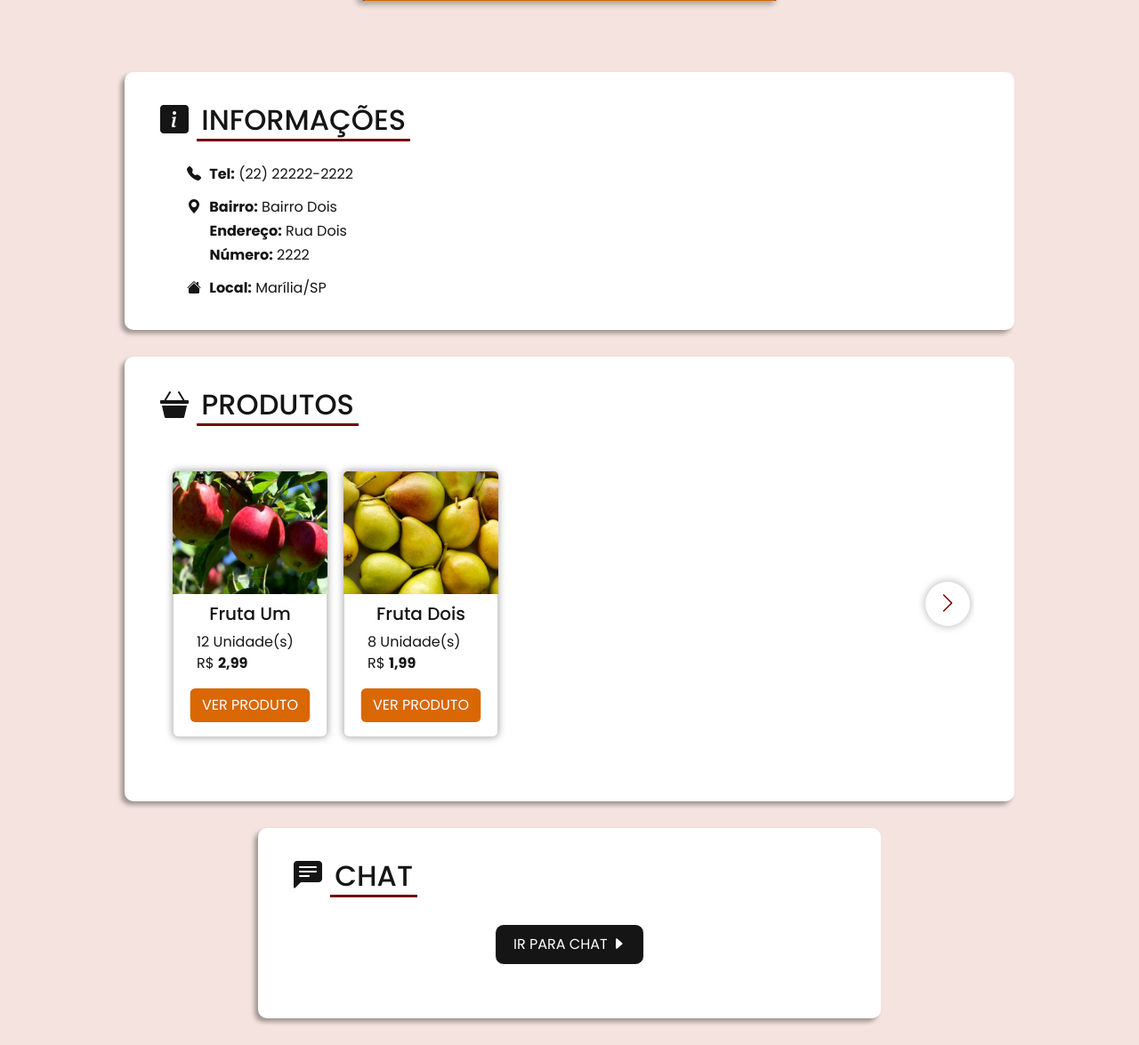
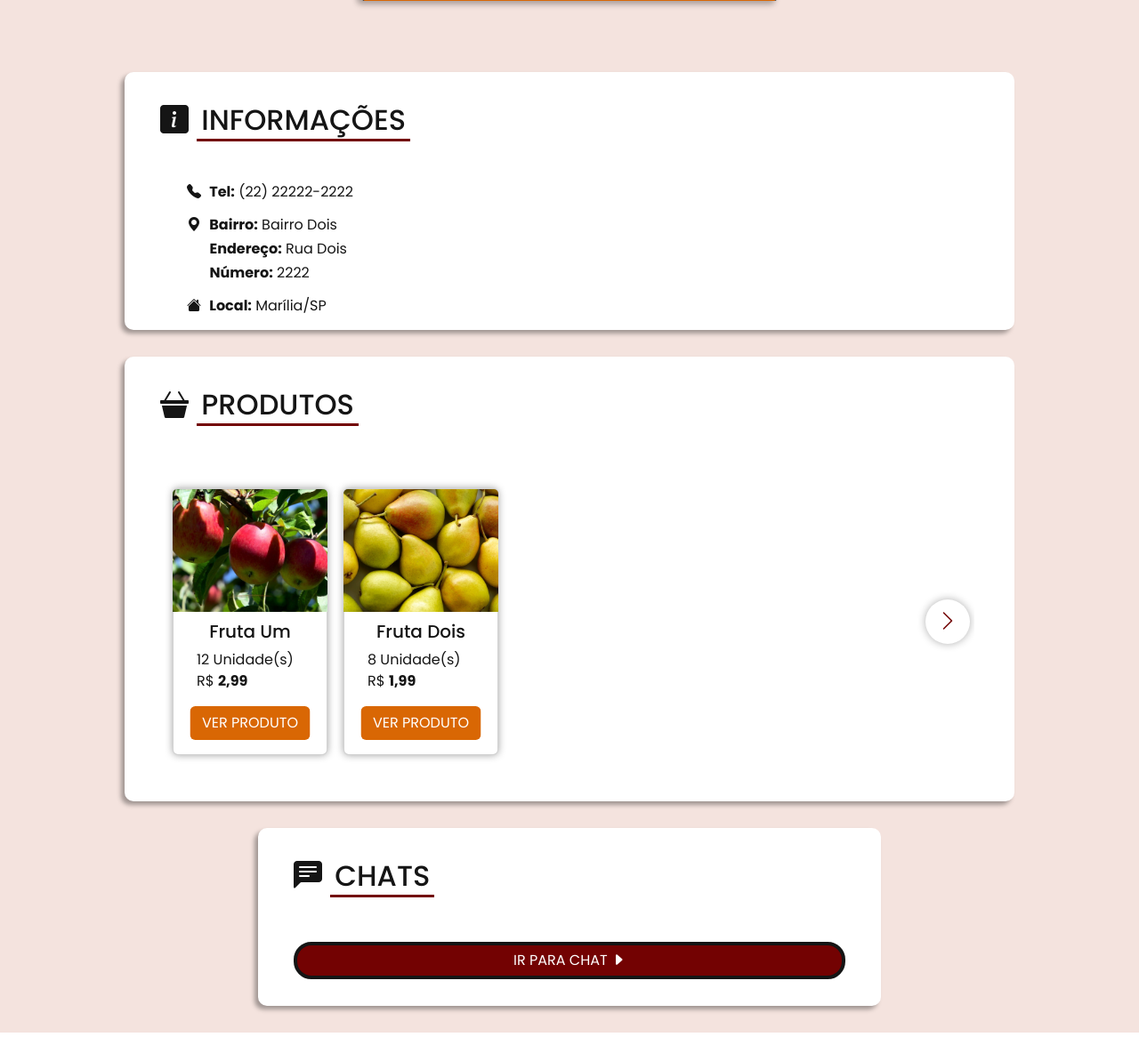
Before and after one commit to FilipeEvan/ceres, a Django app: page /store/1/ in a window 1280 px wide. Shown: the part 232-1407 px from the top of the page at 89% size. Run offline with Django 4.2, Linux system fonts and the light colour scheme; a user stored in the database is signed in; data comes from the database, SQL or seed files in the repository; both versions use the stored data as it was after the commit; some libraries are stand-ins or nearby versions.

Commit message:
style(store): alterando css do botão que redireciona ao chat

```diff
--- a/apps/store/views.py
+++ b/apps/store/views.py
@@ -4,15 +4,19 @@ from django.contrib.auth.models import User
 
 from store.models import Store
 from product.models import Product
+from room.models import Room
 
 def store(request, id):
     store = get_object_or_404(Store, pk=id)
+
     stores = Store.objects.all()
+    clients = Room.objects.filter(store=store)
     products = Product.objects.filter(store=store)
 
     context = {
         'stores': stores,
         'store': store,
+        'clients': clients,
         'products': products,
     }
 
--- a/static/css/loja.css
+++ b/static/css/loja.css
@@ -114,6 +114,7 @@
 
 #div-titulo-sessao {
     display: inline-block;
+    margin-bottom: 20px;
     /* border: 2px solid var(--vinho); */
 }
 
@@ -384,19 +385,68 @@
 }
 
 #btn-chat {
-    margin: 30px 0;
+    width: 100%;
+    text-align: center;
+    margin: 30px 0 0 0;
     text-decoration: none;
-    border: 1px solid var(--branco);
+    border: 4px solid var(--preto);
     display: inline-block;
-    padding: 10px 20px;
-    border-radius: 10px;
+    padding: 5px 10px;
+    border-radius: 20px;
     color: var(--branco);
-    background-color: var(--preto);
+    background-color: var(--vinho);
     cursor: pointer;
-    margin-left: 50%;
-    transform: translate(-50%);
 }
 
 #btn-chat:hover {
-    background-color: #151515e7;
+    background-color: #730202e8;
+    border: 4px solid #151515c5;
 }
+
+
+
+#container-chat {
+    justify-content: center;
+    align-items: center;
+    flex-wrap: wrap;
+    display: flex;
+}
+
+.btn-chat-dono {
+    width: 190px;
+    height: 150px;
+    text-align: center;
+    margin: 8px;
+    text-decoration: none;
+    display: inline-block;
+    padding: 5px 10px;
+    border-radius: 10px;
+    box-shadow: -4px 4px 5px rgba(0, 0, 0, 0.801);
+    color: var(--branco);
+    background-color: #ebebeb;
+}
+
+.btn-chat-dono span {
+    text-align: center;
+    margin-top: 20px;
+    display: block;
+    font-size: 16px;
+    height: 55px;
+    font-weight: 600;
+    padding-bottom: 70px;
+    color: var(--preto);
+}
+
+.btn-chat-dono a {
+    color: var(--branco);
+    background-color: var(--vinho);
+    text-decoration: none;
+    padding: 5px 20px;
+    border-radius: 15px;
+    font-size: 15px;
+}
+
+.btn-chat-dono a:hover {
+    background-color: #730202e3;
+    border-color: #151515cb;
+}
--- a/templates/room/room.html
+++ b/templates/room/room.html
@@ -15,7 +15,7 @@
             <div class="chat-body">
                 <div class="messages">
                     <div id="chat-messages" class="messages-list">
-                        <span class="message-bot">Bem vindo {{ room.client.get_full_name }}</span>
+                        <span class="message-bot">{{ room.client.get_full_name }}</span>
                         {% for message in messages %}
                             <div class="message-container {% if message.user == user %}message-mine{% endif %}">
                                 <p class="author">{{ message.user.username }}</p>
--- a/templates/store/store.html
+++ b/templates/store/store.html
@@ -114,12 +114,27 @@
                     <div class="conteudo">
                         <div id="div-titulo-sessao">
                             <i class="bi bi-chat-left-text-fill"></i>
-                            <h2 class="titulo-sessao">CHAT</h2>
+                            <h2 class="titulo-sessao">CHATS</h2>
                         </div>
-                        <div>
-                            {% with store.user.username|add:"-"|add:user.username as slug %}
-                                <a href="{% url 'room' slug %}?store={{ store.id }}" target="_blank" id="btn-chat">IR PARA CHAT <i class="bi bi-caret-right-fill" style="color: white;"></i></a>
-                            {% endwith %}
+                        <div id="container-chat">
+                            {% if store.user == user %}
+                                {% for client in clients %}
+                                    <div class="btn-chat-dono">
+                                        <span>{{ client.client.get_full_name}}</span>
+                                        <a href="{% url 'room' client.slug %}?store={{ store.id }}" target="_blank">
+                                            IR PARA CHAT
+                                            <i class="bi bi-caret-right-fill" style="color: white;"></i>
+                                        </a>
+                                    </div>
+                                {% endfor %}
+                            {% else %}
+                                {% with store.user.username|add:"-"|add:user.username as slug %}
+                                    <a href="{% url 'room' slug %}?store={{ store.id }}" target="_blank" id="btn-chat">
+                                        IR PARA CHAT
+                                        <i class="bi bi-caret-right-fill" style="color: white;"></i>
+                                    </a>
+                                {% endwith %}
+                            {% endif %}
                         </div>
                     </div>
                 </section>
```
Also changed, not shown: db.sqlite3.
